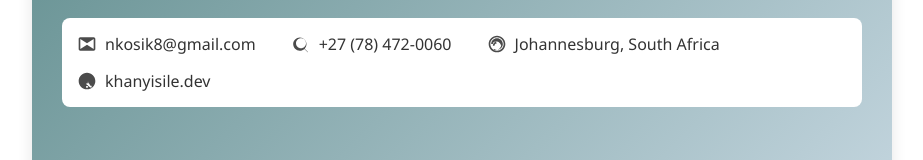
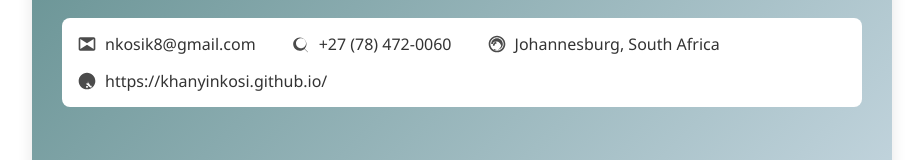
Before and after one commit to KhanyiNkosi/KhanyiNkosi.github.io, a plain HTML site: page index.html in a window 1280 px wide. Shown: the part 238-398 px from the top of the page, without its empty margins (178-1101 px from the left). Drawn offline with Linux system fonts and the light colour scheme.

Commit message:
Update index.html

```diff
--- a/index.html
+++ b/index.html
@@ -138,7 +138,7 @@
                 email: "nkosik8@gmail.com",
                 phone: "+27 (78) 472-0060",
                 location: "Johannesburg, South Africa",
-                website: "khanyisile.dev"
+                website: "https://khanyinkosi.github.io/"
             },
             skills: [
                 "JavaScript/ES6+", "Html5", "CSS3", "React.js", "Node.js", "Express.js", "MongoDB", "RESTful APIs", "Git/GitHub", "Agile Methodologies", "Python"
```
